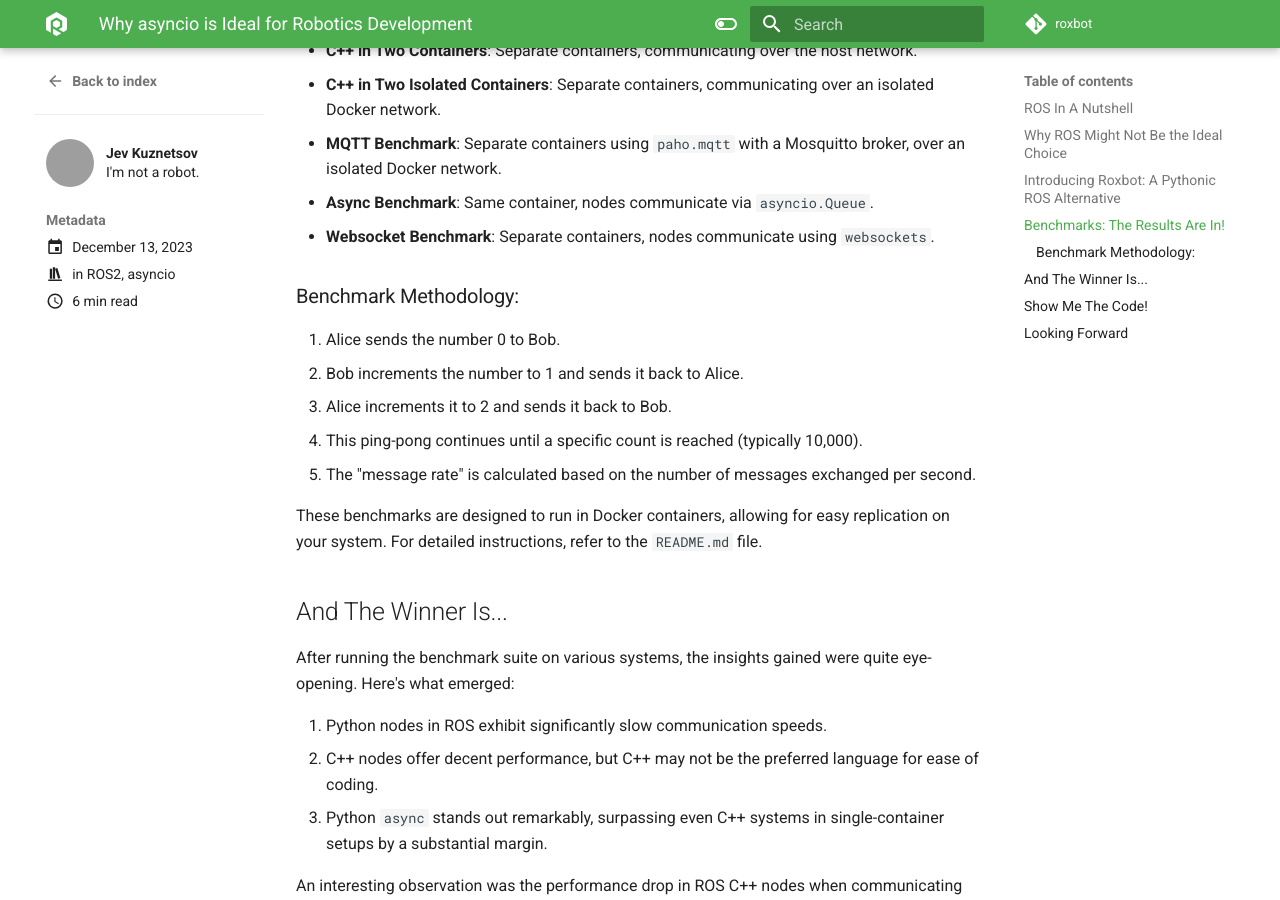
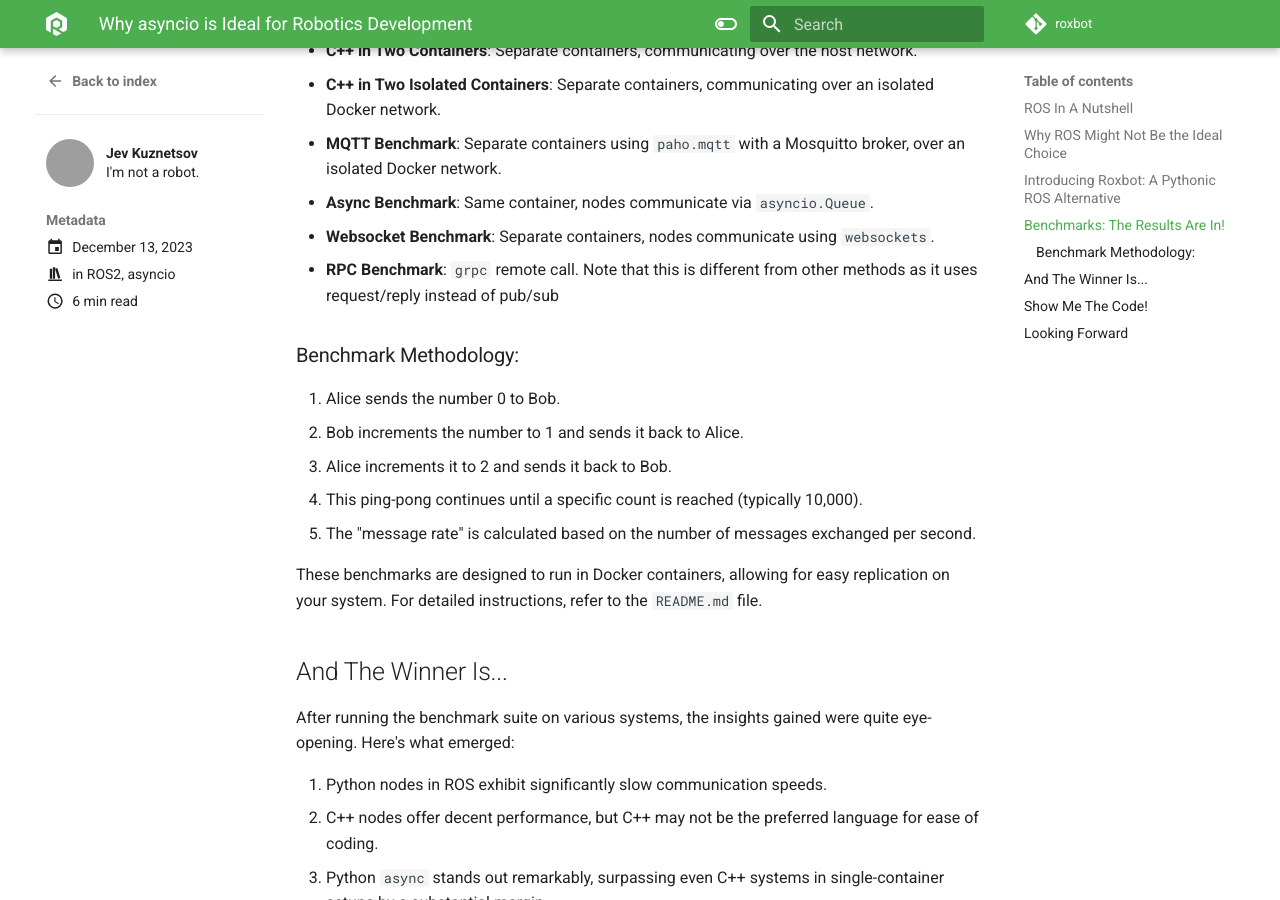
Before and after one commit to rox-automation/roxbot, an MkDocs documentation site: the page built from docs/blog/posts/messaging_benchmarks.md, in a window 1280 px wide and 900 px high, scrolled down 2596 px. Built offline with MkDocs 1.6.1 and Material for MkDocs 9.7.7, drawn with Linux system fonts in a browser that asks for light colours; comment, search, counter and statistics services are not loaded; grey boxes are pictures that could not be loaded.

Commit message:
Update messaging_benchmarks.md

```diff
--- a/docs/blog/posts/messaging_benchmarks.md
+++ b/docs/blog/posts/messaging_benchmarks.md
@@ -59,6 +59,7 @@ The benchmark involves various scenarios with nodes named `Alice` and `Bob` comm
 - **MQTT Benchmark**: Separate containers using `paho.mqtt` with a Mosquitto broker, over an isolated Docker network.
 - **Async Benchmark**: Same container, nodes communicate via `asyncio.Queue`.
 - **Websocket Benchmark**: Separate containers, nodes communicate using `websockets`.
+- **RPC Benchmark**:  `grpc` remote call. Note that this is different from other methods as it uses request/reply instead of pub/sub
 
 ### Benchmark Methodology:
 
```
